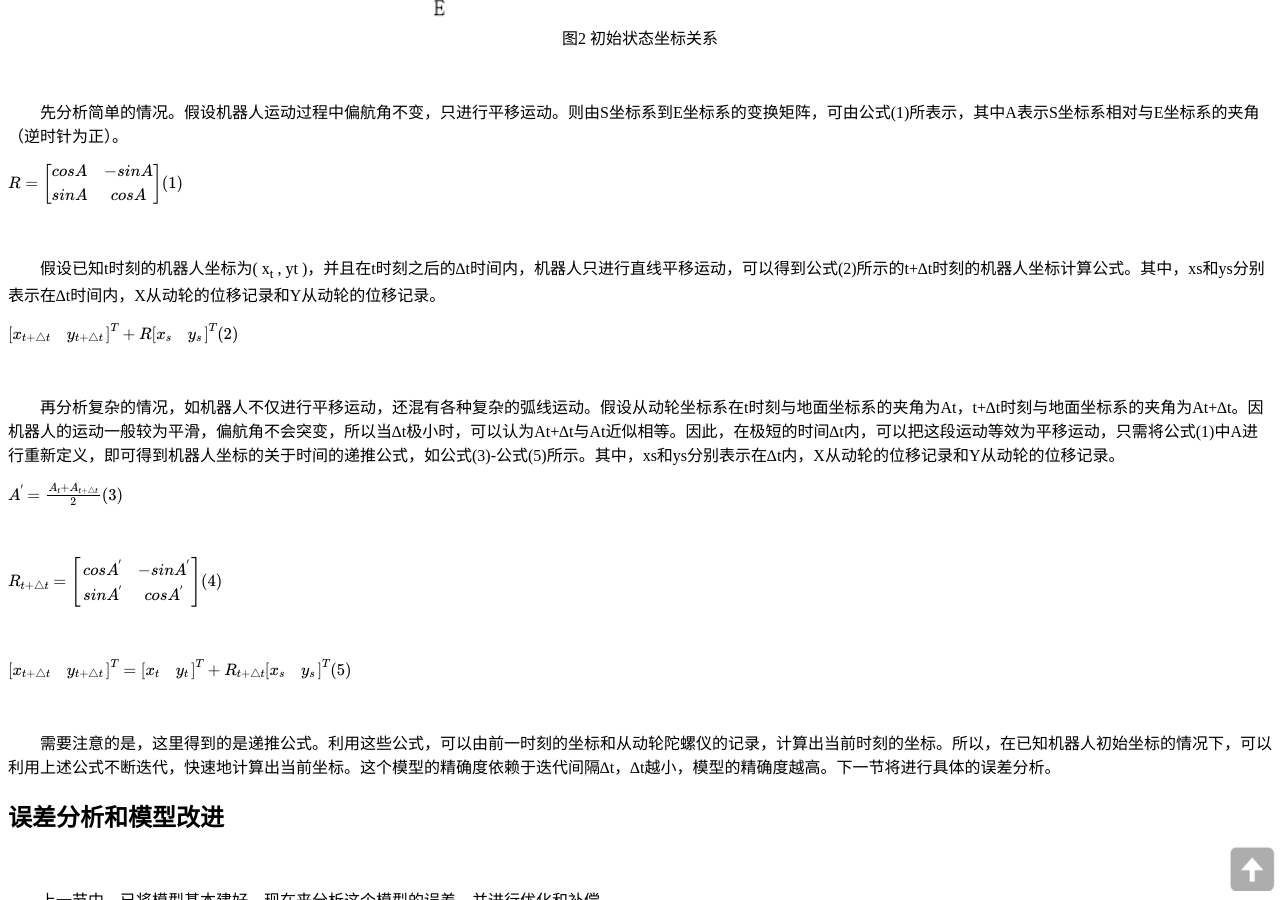
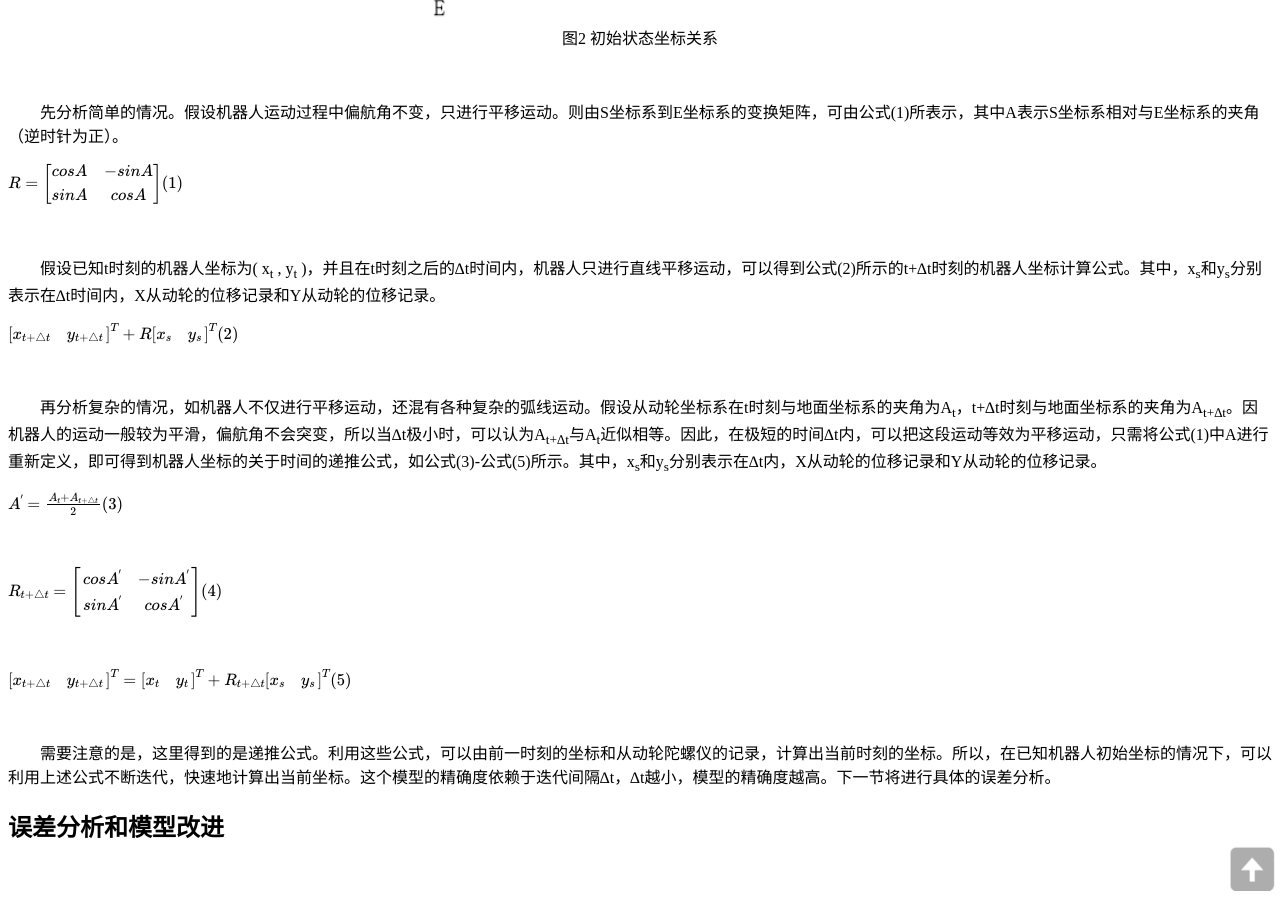
Before and after one commit to RCSTech/RCSTech.github.io, a Jekyll site: the page built from _posts/2013-12-30-gyro-GPS.md, in a window 1280 px wide and 900 px high, scrolled down 1237 px. Built offline with Jekyll 4.4.1, drawn with Linux system fonts in a browser that asks for light colours; nearby versions of some CDN libraries; formulas are drawn with MathJax 3; comment, search, counter and statistics services are not loaded; a style sheet for code colours, icons or effects is not loaded.

Commit message:
修改全部下标。

```diff
--- a/_posts/2013-12-30-gyro-GPS.md
+++ b/_posts/2013-12-30-gyro-GPS.md
@@ -53,7 +53,7 @@ sinA & cosA
 </div>
 <br>
 
-　　假设已知t时刻的机器人坐标为( x<sub>t</sub> , yt )，并且在t时刻之后的∆t时间内，机器人只进行直线平移运动，可以得到公式(2)所示的t+∆t时刻的机器人坐标计算公式。其中，xs和ys分别表示在∆t时间内，X从动轮的位移记录和Y从动轮的位移记录。
+　　假设已知t时刻的机器人坐标为( x<sub>t</sub> , y<sub>t</sub> )，并且在t时刻之后的∆t时间内，机器人只进行直线平移运动，可以得到公式(2)所示的t+∆t时刻的机器人坐标计算公式。其中，x<sub>s</sub>和y<sub>s</sub>分别表示在∆t时间内，X从动轮的位移记录和Y从动轮的位移记录。
 
 
 <div>
@@ -67,7 +67,7 @@ x_{s} & y_{s}
 </div>
 <br>
 
-　　再分析复杂的情况，如机器人不仅进行平移运动，还混有各种复杂的弧线运动。假设从动轮坐标系在t时刻与地面坐标系的夹角为At，t+∆t时刻与地面坐标系的夹角为At+∆t。因机器人的运动一般较为平滑，偏航角不会突变，所以当∆t极小时，可以认为At+∆t与At近似相等。因此，在极短的时间∆t内，可以把这段运动等效为平移运动，只需将公式(1)中A进行重新定义，即可得到机器人坐标的关于时间的递推公式，如公式(3)-公式(5)所示。其中，xs和ys分别表示在∆t内，X从动轮的位移记录和Y从动轮的位移记录。
+　　再分析复杂的情况，如机器人不仅进行平移运动，还混有各种复杂的弧线运动。假设从动轮坐标系在t时刻与地面坐标系的夹角为A<sub>t</sub>，t+∆t时刻与地面坐标系的夹角为A<sub>t+∆t</sub>。因机器人的运动一般较为平滑，偏航角不会突变，所以当∆t极小时，可以认为A<sub>t+∆t</sub>与A<sub>t</sub>近似相等。因此，在极短的时间∆t内，可以把这段运动等效为平移运动，只需将公式(1)中A进行重新定义，即可得到机器人坐标的关于时间的递推公式，如公式(3)-公式(5)所示。其中，x<sub>s</sub>和y<sub>s</sub>分别表示在∆t内，X从动轮的位移记录和Y从动轮的位移记录。
 
 
 <div>
```
